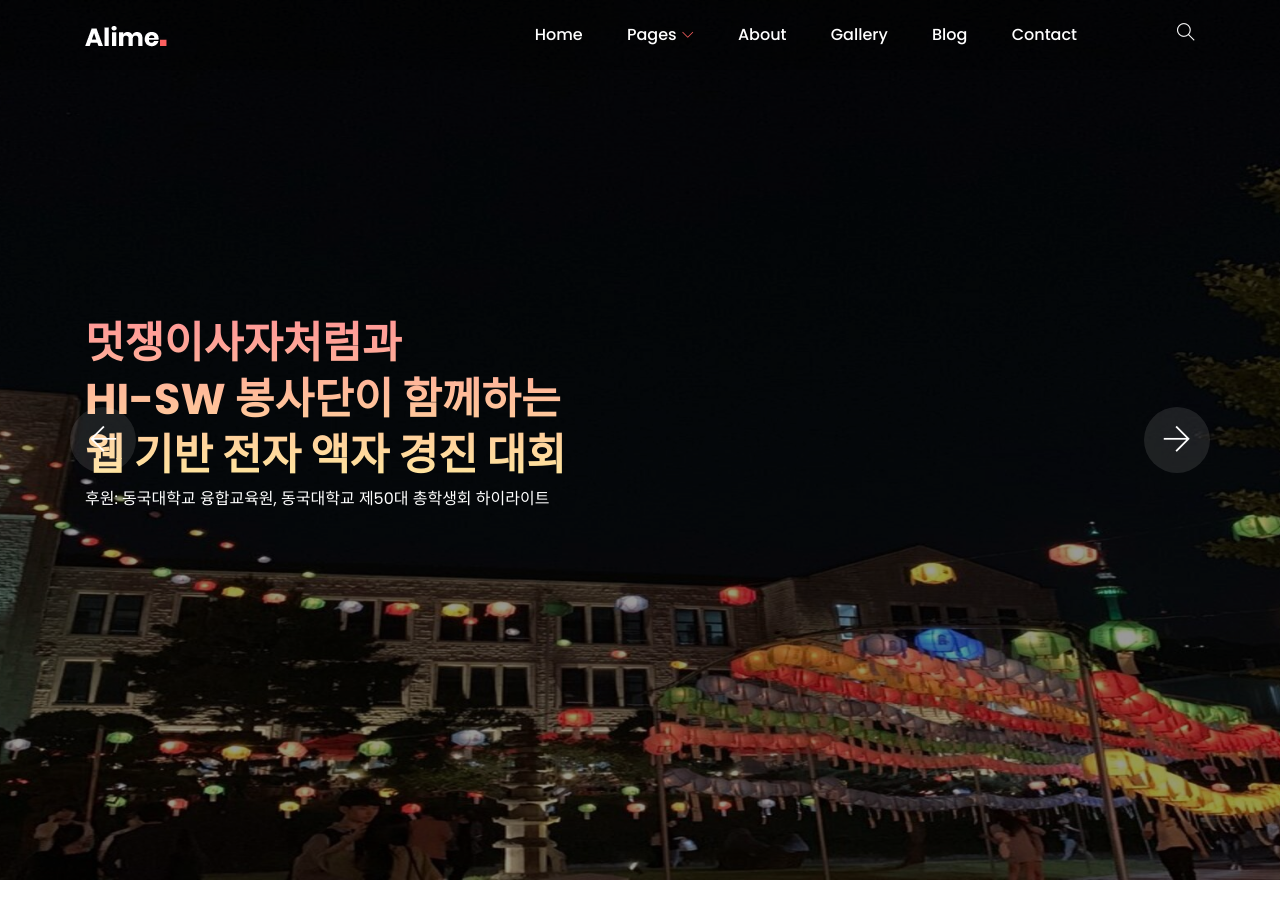
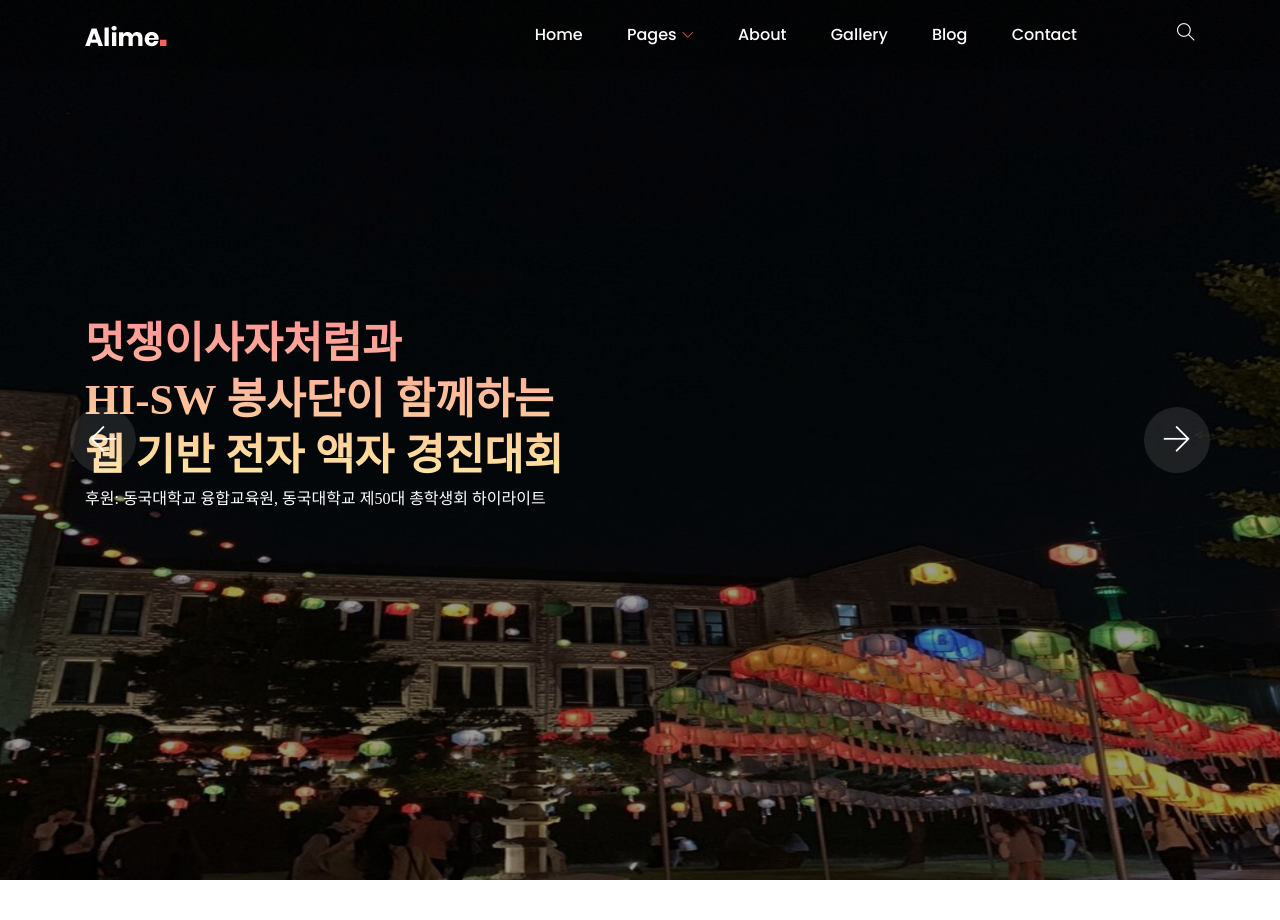
Before and after one commit to JuYeong0413/2020-dgu-fest, a Django app: page / in a window 1280 px wide. Shown: the top 920 px of the page. Run offline with Django 3.2, Linux system fonts and the light colour scheme; some libraries are stand-ins or nearby versions; some web fonts are replaced.

Commit message:
한글 폰트 수정

```diff
--- /dev/null
+++ b/dgufest/static/css/style3.css
@@ -0,0 +1,9 @@
+@font-face { font-family: 'yg-jalnan'; src: url('https://cdn.jsdelivr.net/gh/projectnoonnu/noonfonts_four@1.2/JalnanOTF00.woff') format('woff'); font-weight: normal; font-style: normal; }
+@font-face { font-family: 'S-CoreDream-4Regular'; src: url('https://cdn.jsdelivr.net/gh/projectnoonnu/noonfonts_six@1.2/S-CoreDream-4Regular.woff') format('woff'); font-weight: normal; font-style: normal; }
+@font-face { font-family: 'S-CoreDream-3Light'; src: url('https://cdn.jsdelivr.net/gh/projectnoonnu/noonfonts_six@1.2/S-CoreDream-3Light.woff') format('woff'); font-weight: normal; font-style: normal; }
+h5,h4,h3,h2{
+    font-family: 'yg-jalnan';
+}
+td,th,p{
+    font-family: 'S-CoreDream-3Light';
+}
--- a/dgufest/templates/about.html
+++ b/dgufest/templates/about.html
@@ -2,6 +2,10 @@
 {% load static %}
 
 {% block content %}
+
+<link rel="stylesheet" href="{% static 'css/style3.css' %}">
+
+
     <!-- Breadcrumb Area Start -->
     <section class="breadcrumb-area bg-img bg-overlay jarallax" style="background-image: url(/static/img/about-img/aboutimg.jpg);">
         <div class="container h-100">
@@ -74,7 +78,7 @@
                         <table class="type04">
                             <tr>
                                 <th scope="row">투표 기간</th>
-                                <td>11월 1일 자정까지</td>
+                                <td>11월 1일<br>자정까지</td>
                             </tr>
                             <tr>
                                 <th scope="row">수상작 발표</th>
--- a/dgufest/templates/index.html
+++ b/dgufest/templates/index.html
@@ -2,6 +2,9 @@
 {% load static %}
 
 {% block content %}
+
+    <link rel="stylesheet" href="{% static 'css/style3.css' %}">
+
     <!-- Welcome Area Start -->
     <section class="welcome-area">
         <div class="welcome-slides owl-carousel">
@@ -12,7 +15,7 @@
                         <!-- Welcome Text -->
                         <div class="col-12 col-lg-8 col-xl-6">
                             <div class="welcome-text">
-                                <h2 data-animation="bounceInDown" data-delay="100ms">멋쟁이사자처럼과<br> HI-SW 봉사단이 함께하는<br>웹 기반 전자 액자 경진 대회</h2>
+                                <h2 data-animation="bounceInDown" data-delay="100ms">멋쟁이사자처럼과<br> HI-SW 봉사단이 함께하는<br>웹 기반 전자 액자 경진대회</h2>
                                 <p data-animation="bounceInDown" data-delay="500ms">후원: 동국대학교 융합교육원, 동국대학교 제50대 총학생회 하이라이트</p>
                                 <div class="hero-btn-group" data-animation="bounceInDown" data-delay="900ms">
                                 </div>
```
